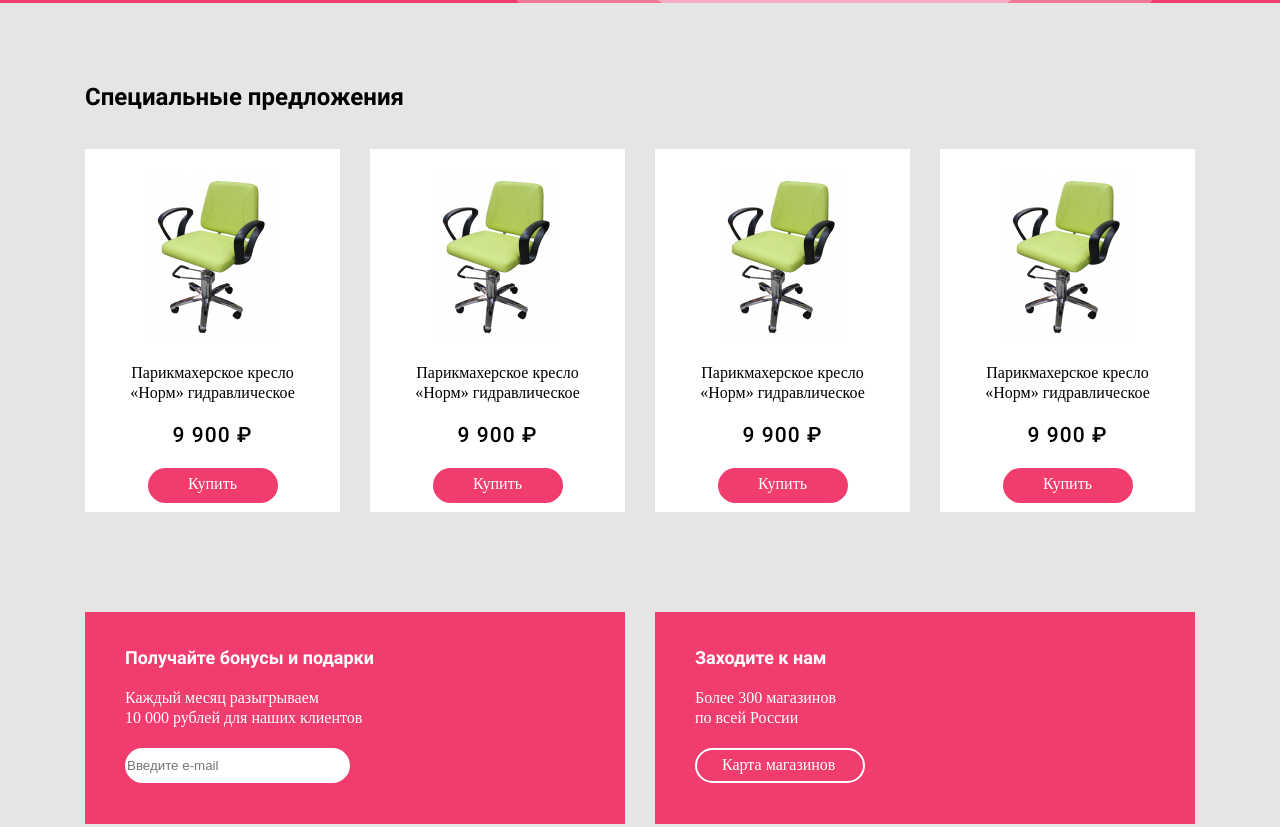
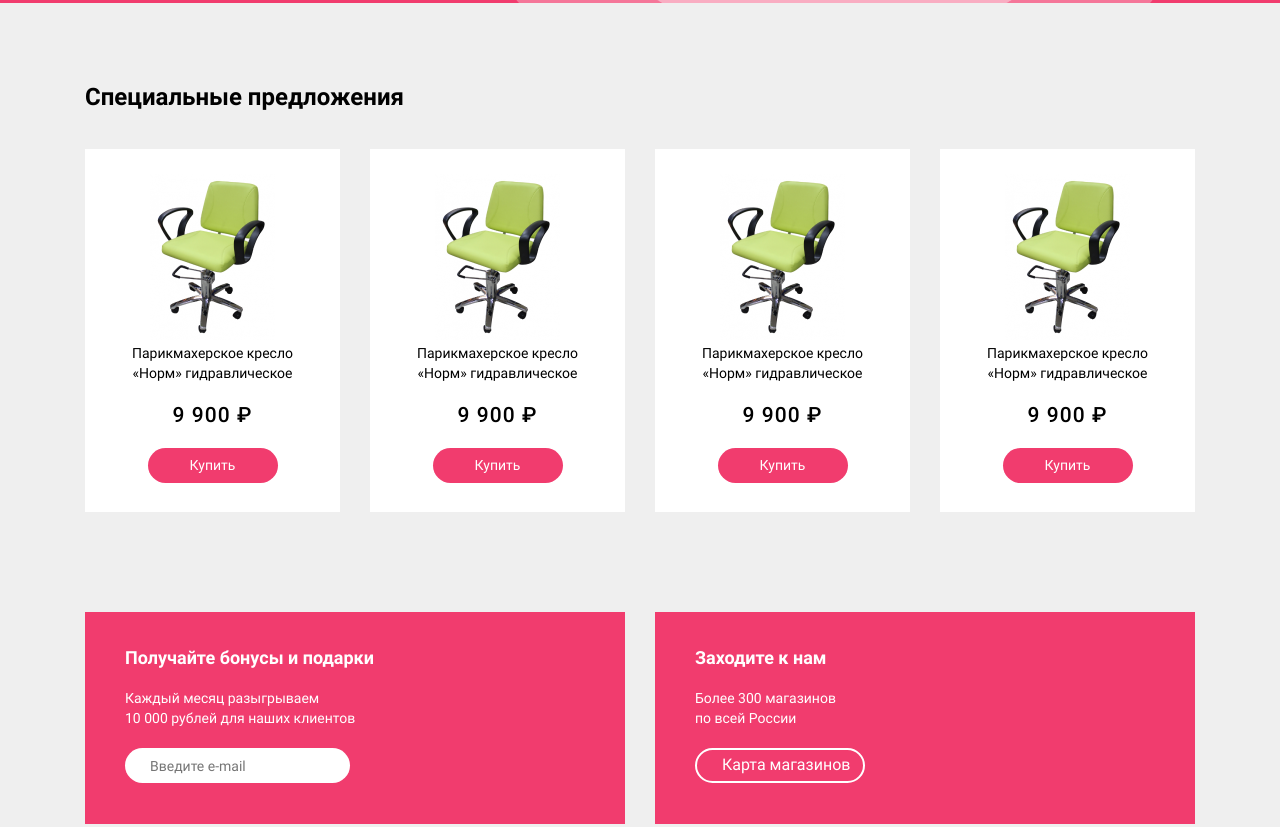
Before and after one commit to EvhenIvchenko/Hillel, a plain HTML site: page index.html in a window 1280 px wide. Shown: the part 844-1671 px from the top of the page. Drawn offline with Linux system fonts and the light colour scheme.

Commit message:
last version

```diff
--- a/styles/header.css
+++ b/styles/header.css
@@ -40,6 +40,8 @@
 }
 /* СТИЛІЗАЦІЯ КНОПКИ */
 .button{
+    font-family: 'Roboto-Regular';
+    font-size: 14px;
     width: 170px;
     height: 40px;
     border-radius: 40px;
@@ -67,7 +69,6 @@
 }
 /* ВИРІВНЮВАННЯ КОНТЕНТУ ПО ЦЕНТРУ В БЛОЦІ BACKGROUND */
 .content{
-    height: 219px;
     width: 308px;
     position: absolute;
     top: 50%;
--- a/styles/main.css
+++ b/styles/main.css
@@ -1,7 +1,7 @@
 /* ФОН ДЛЯ MAIN */
 .main{
     width: 100vw;
-    background: #E5E5E5;
+    background:#EFEFEF;
 }
 /* ПЕРШИЙ SECTION */
 .first_section{
@@ -18,6 +18,7 @@
 .first_section .card{
     height: 363px;
     width: 255px;
+    padding: 25px 0;
     text-align: center;
     background: #FFFFFF;
 }
@@ -27,10 +28,12 @@
 }
 /* ВНУТРІШНІЙ ВІДСТУП КАРТИНКИ ВСЕРЕДИНІ КАРТКИ */
 .first_section .card img{
-    margin: 25px 65px 20px 65px;
+    margin: 0 auto;
 }
 /* ТЕКСТ ВСЕРЕДИНІ КАРТКИ */
 .card_text{
+    font-family: 'Roboto-Regular';
+    font-size: 14px;
     line-height: 20px;
     margin-bottom: 20px;
 }
@@ -44,6 +47,8 @@
 }
 /* ПОСИЛАННЯ "КУПИТЬ" */
 .buy_link{
+    font-family: 'Roboto-Regular';
+    font-size: 14px;
     display: inline-block;
     height: 35px;
     width: 130px;
@@ -51,7 +56,7 @@
     top: 1303px;
     border-radius: 30px;
     background: #F13C6E;
-    padding: 8px;
+    padding: 10px;
     color: #FFFFFF;
 }
 
@@ -75,17 +80,23 @@
 }
 /* ТЕКСТ ВСЕРЕДИНІ БОКСІВ */
 .text_box{
+    font-size: 14px;
     line-height: 20px;
     margin: 20px 0;
 }
 /* ІНПУТ ЕМЕЙЛ */
-.email{
+.email {
+    font-family: 'Roboto-Regular';
+    font-size:14px ;
     display: inline-block;
     height: 35px;
     width: 225px;
     border-radius: 30px;
-    border: 0;
+    border: 0px;
+    padding-left: 25px;
+    box-sizing: border-box;
 }
+
 /* КАРТА МАГАЗИНІВ ПОСИЛАННЯ */
 .map_link{
     display: inline-block;
--- a/styles/style.css
+++ b/styles/style.css
@@ -16,6 +16,7 @@
 
 html , body {
     overflow-x:hidden;
+    font-family: 'Roboto-Regular';
 }
 
 * {
@@ -27,6 +28,7 @@ a{
     color: #000000;
     cursor: pointer;
 }
+/* ПОІНТЕР ДЛЯ ВСІХ КНОПОК */
 button{
     cursor: pointer;
 }
```
